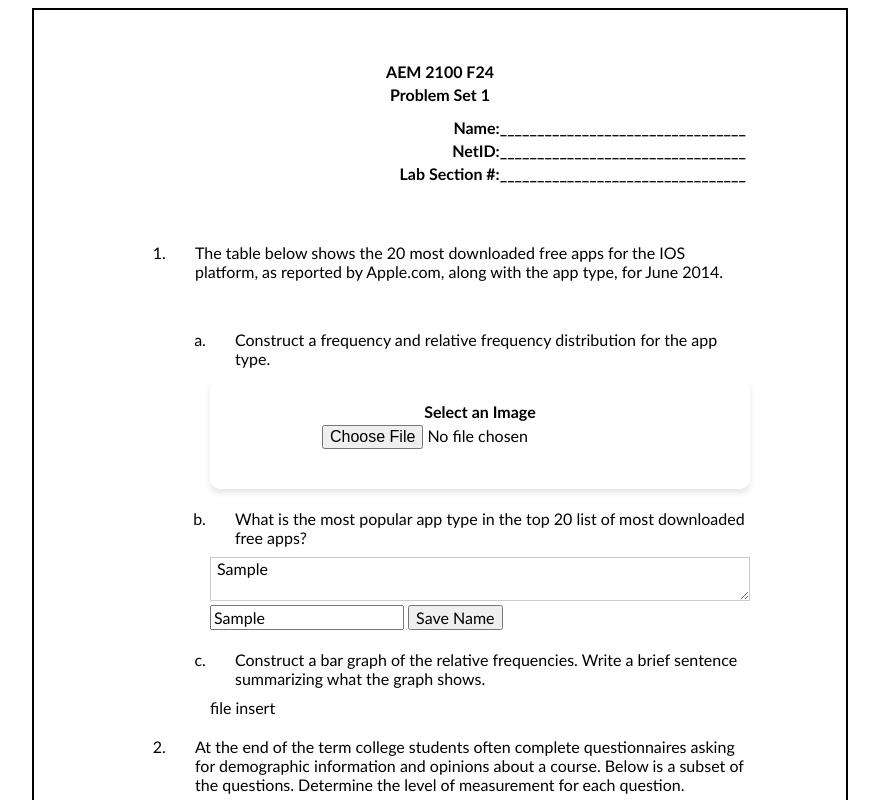
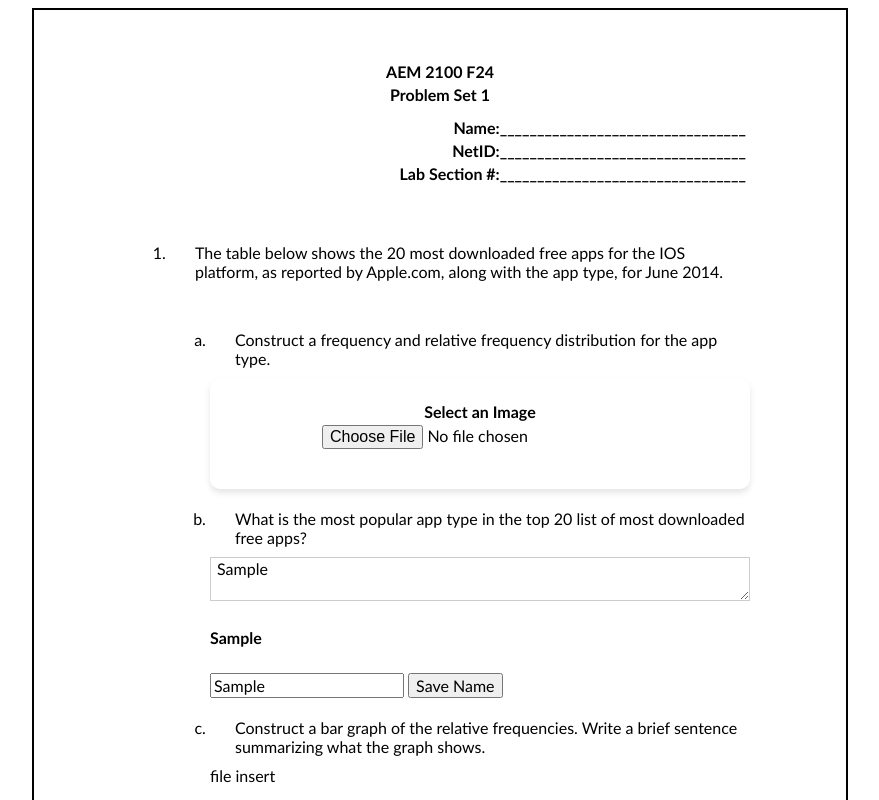
Before and after one commit to KingKlaus21/easy-pset, a plain HTML site: page index.html in a window 1280 px wide. Both pictures are taken after typing "Sample", "Sample" into the empty fields and a click on the button "Save Name". Shown: the top 800 px of the page, without its empty margins (200-1079 px from the left). Drawn offline with Linux system fonts and the light colour scheme.

Commit message:
Rename repo and start using local storage

```diff
--- a/index.html
+++ b/index.html
@@ -40,8 +40,8 @@
 
                 <textarea id="1b" class="text-insert" name="text-insert"></textarea>
                 <!-- HERE -->
-                <h1 class="userName"></h1>
-                <input type="text" class="name" placeholder="Enter name here">
+                <h5 class="userName"></h5>
+                <input type="text" class="name" placeholder="Enter name here"/>
                 <button class="saveNameBtn">Save Name</button>
                 <!-- HERE -->
 
--- a/script.js
+++ b/script.js
@@ -28,24 +28,25 @@ else {
 
 
 
+document.addEventListener("DOMContentLoaded", () => {
     const userNameText = document.querySelector(".userName");
     const saveNameButton = document.querySelector(".saveNameBtn");
 
     saveNameButton.addEventListener("click", () => {
-    const userName = document.querySelector(".name").ariaValueMax;
+        const userName = document.querySelector(".name").value;
         userNameText.textContent = userName;
         localStorage.setItem("name", userName);
     });
 
-function displayUserName () {
+    function displayUserName() {
         const nameFromLocalStorage = localStorage.getItem("name");
 
         if (nameFromLocalStorage) {
             userNameText.textContent = nameFromLocalStorage;
-    }
-    else {
+        } else {
             userNameText.textContent = "No name data in local storage";
         }
     }
 
     displayUserName();
+});
```
Also changed, not shown: 1 other file. Lines whose indentation alone changed are shown as unchanged.
